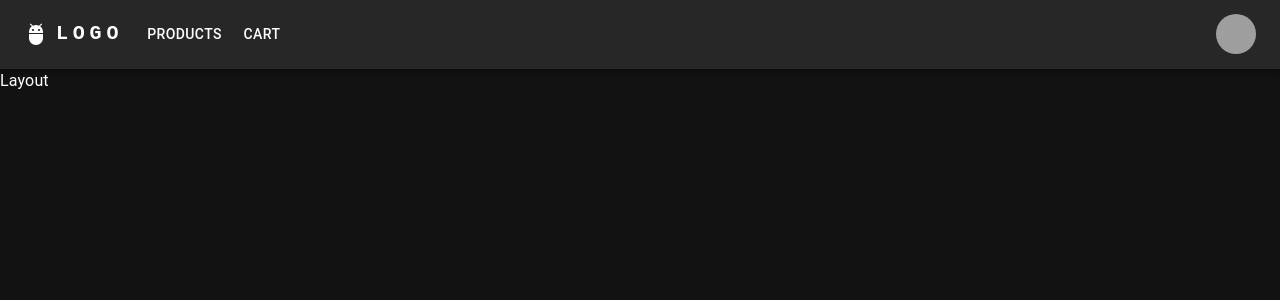
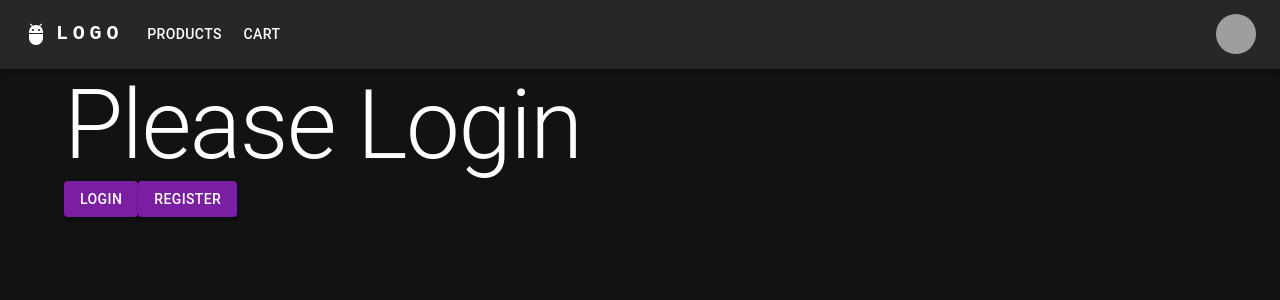
Before and after one commit to nancyk12/redux-frontend-summer23, a React (Create React App) app: page / in a window 1280 px wide. Shown: the top 300 px of the page. Built offline with nearby package versions, Linux system fonts and the light colour scheme; grey boxes are pictures that could not be loaded.

Commit message:
added some routing for login / register

```diff
--- a/src/App.js
+++ b/src/App.js
@@ -4,13 +4,21 @@ import {createBrowserRouter, RouterProvider} from 'react-router-dom'
 import Layout from './components/Layout';
 import Login from './components/Login';
 import Register from './components/Register';
+import Home from './components/Home';
 
 
 function App() {
   const router = createBrowserRouter([
     {
       path: "/",
-      element: <Layout />
+      element: <Layout />,
+      children: [
+        {
+          index: true,
+          element: <Home />
+        }
+      ]
+
     },
     {
       path: "/login",
--- /dev/null
+++ b/src/components/Home.js
@@ -0,0 +1,19 @@
+import { Box, Container, Typography, Button } from '@mui/material'
+import React from 'react'
+
+const Home = () => {
+  return (
+    <Container maxWidth='lg'>
+        <Box>
+            <Typography variant='h1'>
+                Please Login
+            </Typography>
+        </Box>
+        <Button variant="contained" href="/login">Login</Button>
+        <Button variant="contained" href="/register">Register</Button>
+
+    </Container>
+  )
+}
+
+export default Home
--- a/src/components/Layout.js
+++ b/src/components/Layout.js
@@ -1,11 +1,12 @@
 import React from 'react'
 import AppBar from './AppBar'
+import { Outlet } from 'react-router-dom'
 
 const Layout = () => {
   return (
         <>
             <AppBar />
-            <div>Layout</div>
+            <Outlet />
         </>
   )
 }
--- a/src/components/Login.js
+++ b/src/components/Login.js
@@ -40,7 +40,7 @@ export default function Login() {
             <LockOutlinedIcon />
           </Avatar>
           <Typography component="h1" variant="h5">
-            Sign in
+            Login
           </Typography>
           <Box component="form" onSubmit={handleSubmit} noValidate sx={{ mt: 1 }}>
             <TextField
@@ -82,7 +82,7 @@ export default function Login() {
                 </Link>
               </Grid>
               <Grid item>
-                <Link href="#" variant="body2">
+                <Link href="/register" variant="body2">
                   {"Don't have an account? Sign Up"}
                 </Link>
               </Grid>
--- a/src/components/Register.js
+++ b/src/components/Register.js
@@ -39,7 +39,7 @@ export default function Register() {
             <LockOutlinedIcon />
           </Avatar>
           <Typography component="h1" variant="h5">
-            Sign up
+            Register
           </Typography>
           <Box component="form" noValidate onSubmit={handleSubmit} sx={{ mt: 3 }}>
             <Grid container spacing={2}>
@@ -85,12 +85,12 @@ export default function Register() {
                   autoComplete="new-password"
                 />
               </Grid>
-              <Grid item xs={12}>
+              {/* <Grid item xs={12}>
                 <FormControlLabel
                   control={<Checkbox value="allowExtraEmails" color="primary" />}
                   label="I want to receive inspiration, marketing promotions and updates via email."
                 />
-              </Grid>
+              </Grid> */}
             </Grid>
             <Button
               type="submit"
@@ -102,7 +102,7 @@ export default function Register() {
             </Button>
             <Grid container justifyContent="flex-end">
               <Grid item>
-                <Link href="#" variant="body2">
+                <Link href="/login" variant="body2">
                   Already have an account? Sign in
                 </Link>
               </Grid>
```
